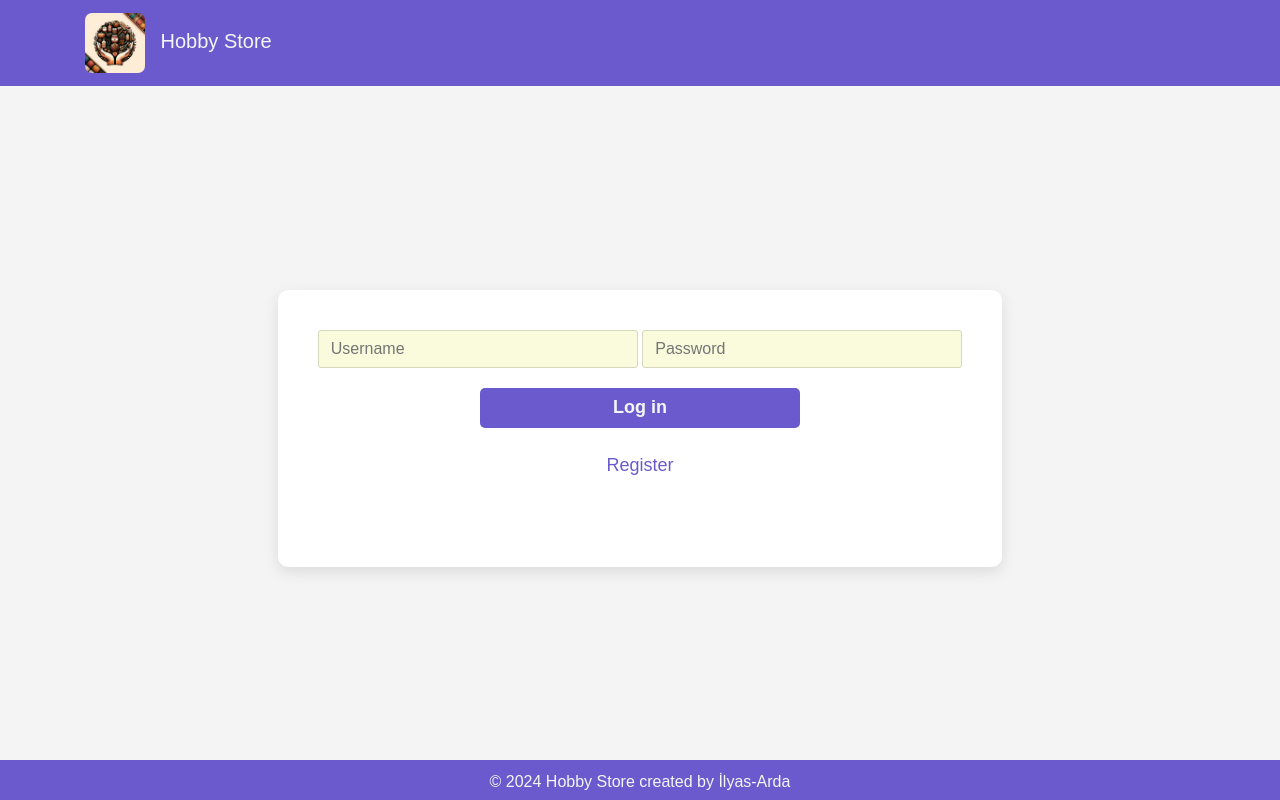
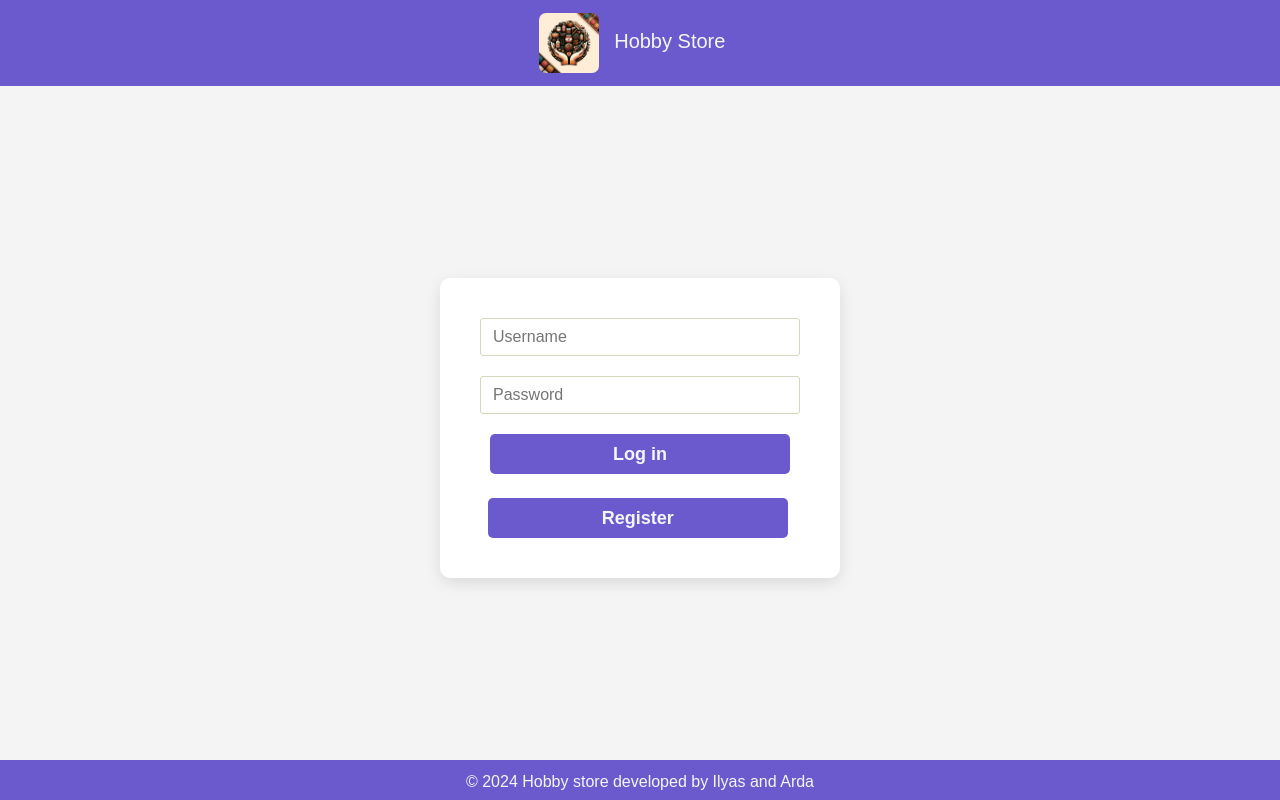
Before and after one commit to 1lyasm/hobby_store, a Flask app: page /login in a window 1280 px wide. Run offline with Flask 3, Linux system fonts and the light colour scheme; some libraries are stand-ins or nearby versions.

Commit message:
Style login page

```diff
--- a/templates/login.html
+++ b/templates/login.html
@@ -33,14 +33,14 @@
             font-size: 16px;
             border-radius: 3px;
             width: 320px;
-            background-color: #fafadc;
+            background-color: #ffffff;
             border: 1px solid #d7d7be;
             margin-bottom: 20px; /* Spacing between inputs */
         }
 
-        #login_button {
+        #login_button, #reg_button {
             height: 40px;
-            width: 320px;
+            width: 300px;
             border-radius: 5px;
             font-size: 18px;
             font-weight: 600;
@@ -48,26 +48,18 @@
             border: none;
             color: #F5F5F5;
             cursor: pointer;
+            text-align: center;
         }
 
-        #login_button:hover {
+        #login_button:hover, #reg_button:hover {
             background-color: #695acd96; /* Hover effect */
-        }
-
-        #reg_link {
-            font-size: large;
-            color: #6A5ACD; /* Link color to match the theme */
-            text-decoration: none;
-        }
-
-        #reg_link:hover {
-            text-decoration: underline;
         }
 
         #msg {
             font-size: x-large;
             color: #6A5ACD;
         }
+
         .navbar-custom {
             background-color: #6A5ACD; /* Adjust to match your logo's color */
         }
@@ -97,30 +89,33 @@
             padding: 10px 0;
             height: 40px;
         }
+
+        .button {
+            all: unset;
+        }
     </style>
 </head>
 
 <body>
-    <nav class="navbar navbar-expand-lg navbar-custom fixed-top">
-        <div class="container">
-            <a class="navbar-brand" href="{{url_for('home')}}">
-                <img src="/static/logo.jpeg" alt="Logo">
-                Hobby Store
-            </a>
-        </div>
+    <nav class="navbar navbar-expand-lg navbar-custom fixed-top justify-content-center">
+        <a class="navbar-brand" href="{{url_for('home')}}">
+            <img src="/static/logo.jpeg" alt="Logo">
+            Hobby Store
+        </a>
     </nav>
 
     <div>
         <form method="post" id="login_form">
             <div id="boxes">
-                <input type="text" name="uname" id="uname_box" placeholder="Username">
-                <input type="password" name="passw" id="passw_box" placeholder="Password">
+                <input type="text" name="uname" id="uname_box" placeholder="Username"></input>
+                <br>
+
+                <input type="password" name="passw" id="passw_box" placeholder="Password"></input>
             </div>
 
             <button type="submit" id="login_button">Log in</button>
             <br><br>
-            <a id="reg_link" href="/register">Register</a>
-            <br><br>
+            <button type="submit" id="reg_button">Register</button>
             <label id="msg">{{ msg }}</label>
         </form>
 
@@ -128,7 +123,7 @@
 
 
     <div class="footer">
-        <p>&copy; 2024 Hobby Store created by İlyas-Arda</p>
+        <p>&copy; 2024 Hobby store developed by Ilyas and Arda</p>
     </div>
 </body>
 </html>
```
